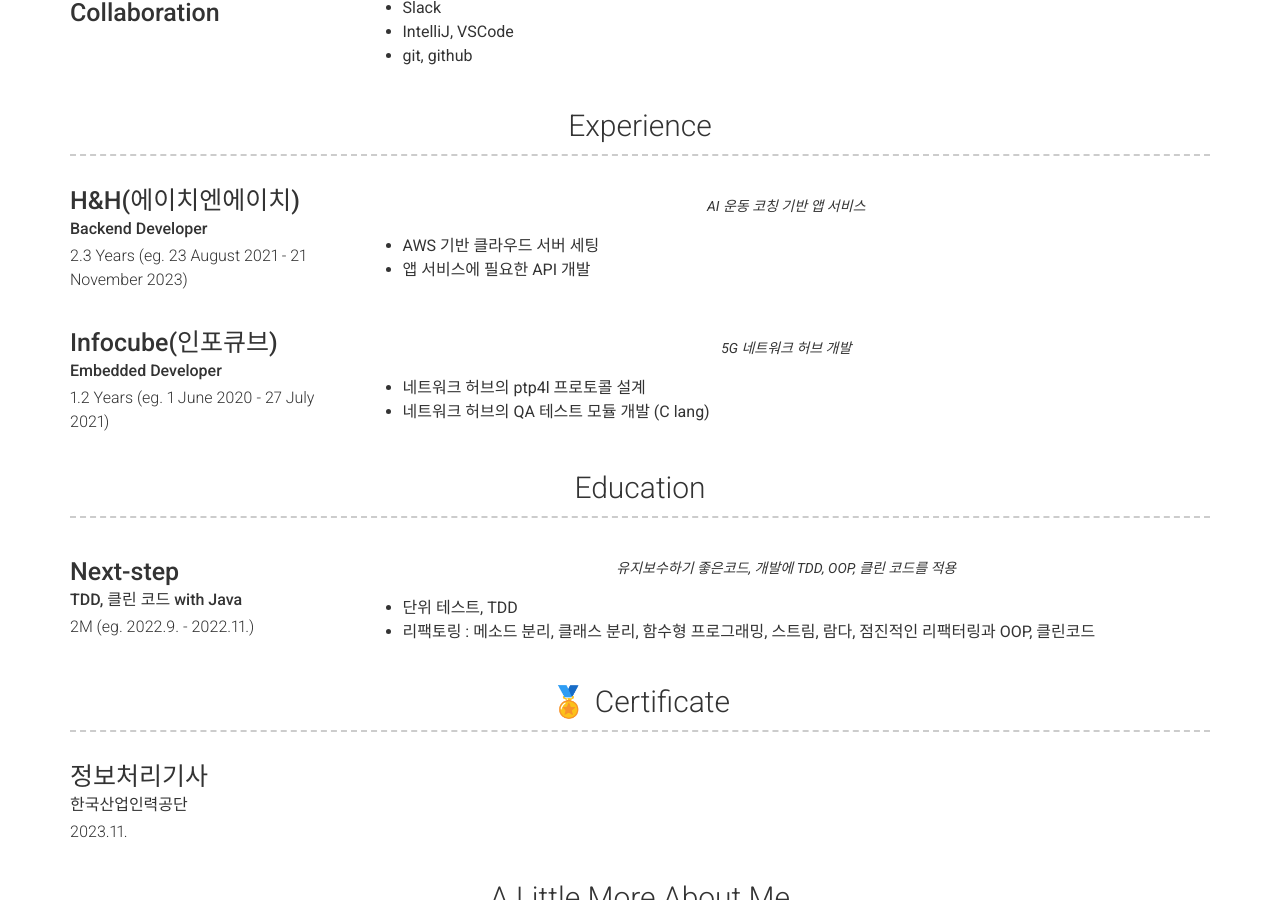
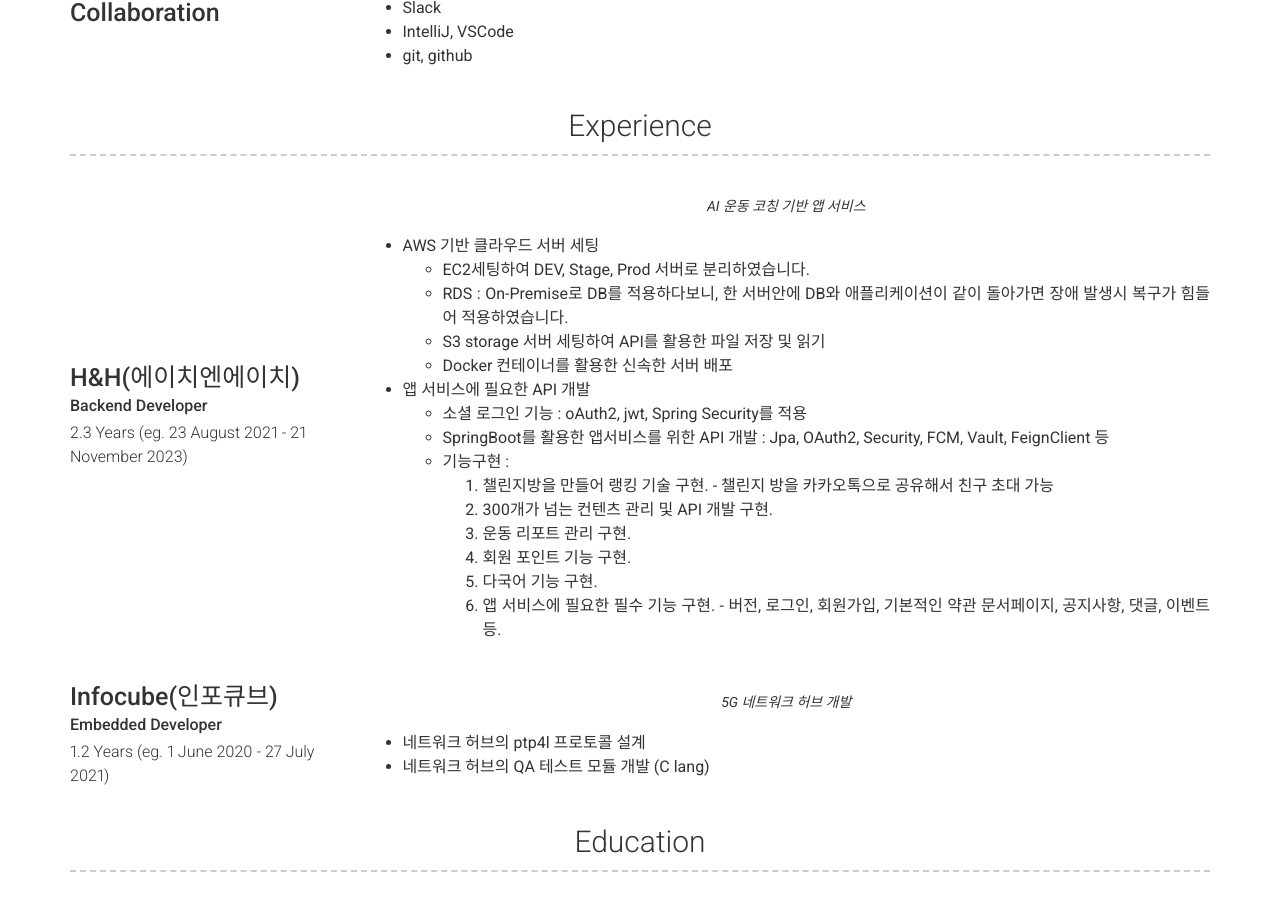
Before and after one commit to boradol/boradol.github.io, a Jekyll site: the page built from index.md, in a window 1280 px wide and 900 px high, scrolled down 1378 px. Built offline with Jekyll 4.4.1, drawn with Linux system fonts in a browser that asks for light colours; nearby versions of some CDN libraries.

Commit message:
Add H&H detail

```diff
--- a/_config.yml
+++ b/_config.yml
@@ -138,7 +138,21 @@ content:
           AI 운동 코칭 기반 앱 서비스
         description: | # this will include new lines to allow paragraphs
           - AWS 기반 클라우드 서버 세팅
+            - EC2세팅하여 DEV, Stage, Prod 서버로 분리하였습니다.
+            - RDS : On-Premise로 DB를 적용하다보니, 한 서버안에 DB와 애플리케이션이 같이 돌아가면 장애 발생시 복구가 힘들어 적용하였습니다.
+            - S3 storage 서버 세팅하여 API를 활용한 파일 저장 및 읽기
+            - Docker 컨테이너를 활용한 신속한 서버 배포
           - 앱 서비스에 필요한 API 개발
+            - 소셜 로그인 기능 : oAuth2, jwt, Spring Security를 적용
+            - SpringBoot를 활용한 앱서비스를 위한 API 개발 : Jpa, OAuth2, Security, FCM,  Vault, FeignClient 등
+            - 기능구현 :
+              1. 챌린지방을 만들어 랭킹 기술 구현. - 챌린지 방을 카카오톡으로 공유해서 친구 초대 가능
+              2. 300개가 넘는 컨텐츠 관리 및 API 개발 구현.
+              3. 운동 리포트 관리 구현.
+              4. 회원 포인트 기능 구현.
+              5. 다국어 기능 구현.
+              6. 앱 서비스에 필요한 필수 기능 구현. - 버전, 로그인, 회원가입, 기본적인 약관 문서페이지, 공지사항, 댓글, 이벤트 등.
+
       - layout: top-left
         title: Infocube(인포큐브)
         sub_title: Embedded Developer
```
